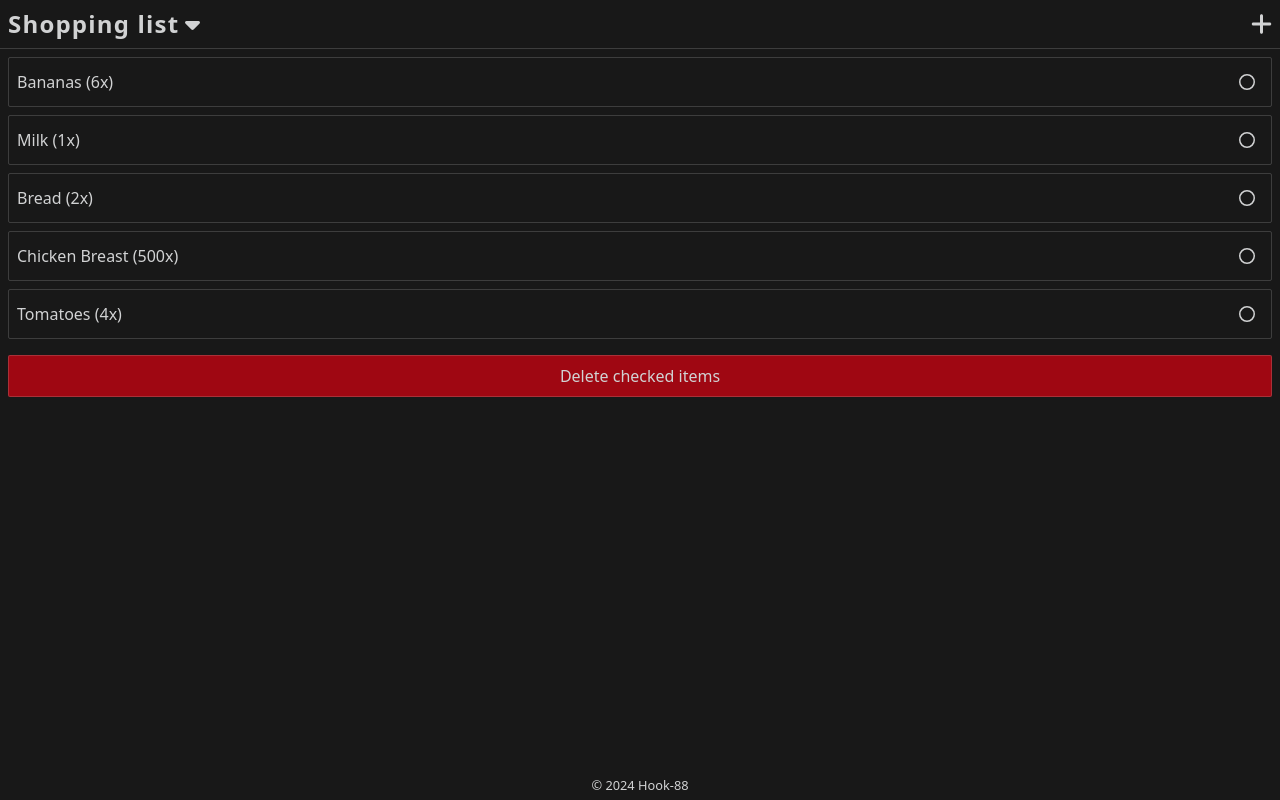
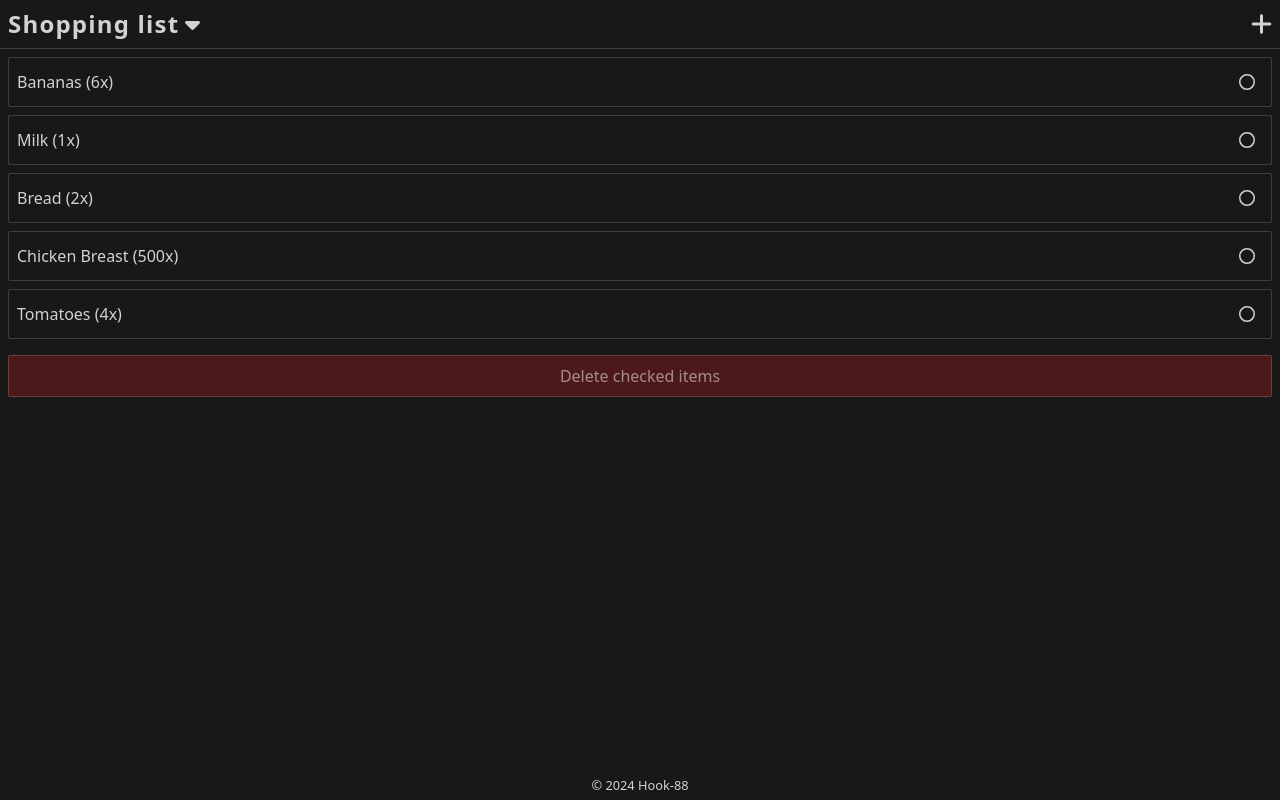
Before and after one commit to Hook-88/shopping-list, a Vue app: page / in a window 1280 px wide. Built offline with nearby package versions, Linux system fonts and the light colour scheme; the HTML template or start-up script is replaced by a standard one.

Commit message:
add logic to disable delete button

```diff
--- a/src/components/buttons/BaseButton.vue
+++ b/src/components/buttons/BaseButton.vue
@@ -14,7 +14,7 @@ const buttonTypeClass = computed(() => {
   }
 
   if (props.buttonType === 'danger') {
-    return 'bg-red-800 border border-ash/20'
+    return 'bg-red-900 border border-ash/20'
   }
 
   return null
--- a/src/views/HomeView.vue
+++ b/src/views/HomeView.vue
@@ -30,7 +30,12 @@ function itemIsChecked(itemId: string) {
 //delete checked items
 function handleClickDeleteItems() {
   shoppingListStore.deleteMultipleItems(selectMultipleIds.selectedIds.value)
+  selectMultipleIds.clearSelection()
 
+}
+
+function noItemsChecked() {
+  return selectMultipleIds.selectedIds.value.length === 0
 }
 
 
@@ -53,7 +58,9 @@ function handleClickDeleteItems() {
         </li>
       </ul>
 
-      <BaseButton button-type="danger" class="w-full mt-4" @click="handleClickDeleteItems">Delete checked items
+      <BaseButton button-type="danger" :disabled="noItemsChecked()"
+        class="w-full mt-4 disabled:bg-red-900/50 disabled:text-white/50" @click="handleClickDeleteItems">
+        Delete checked items
       </BaseButton>
 
     </div>
```
